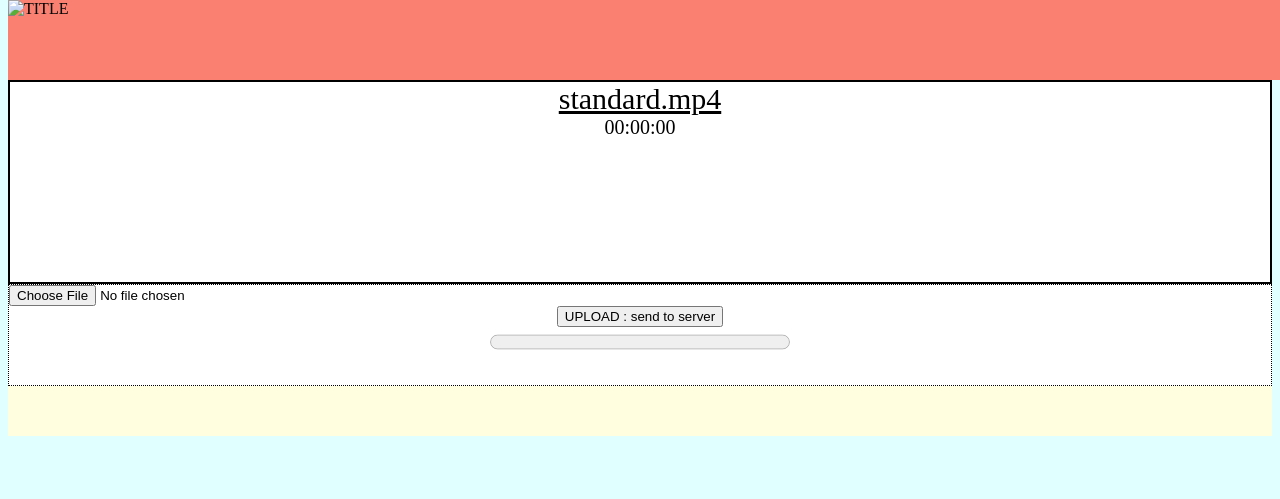
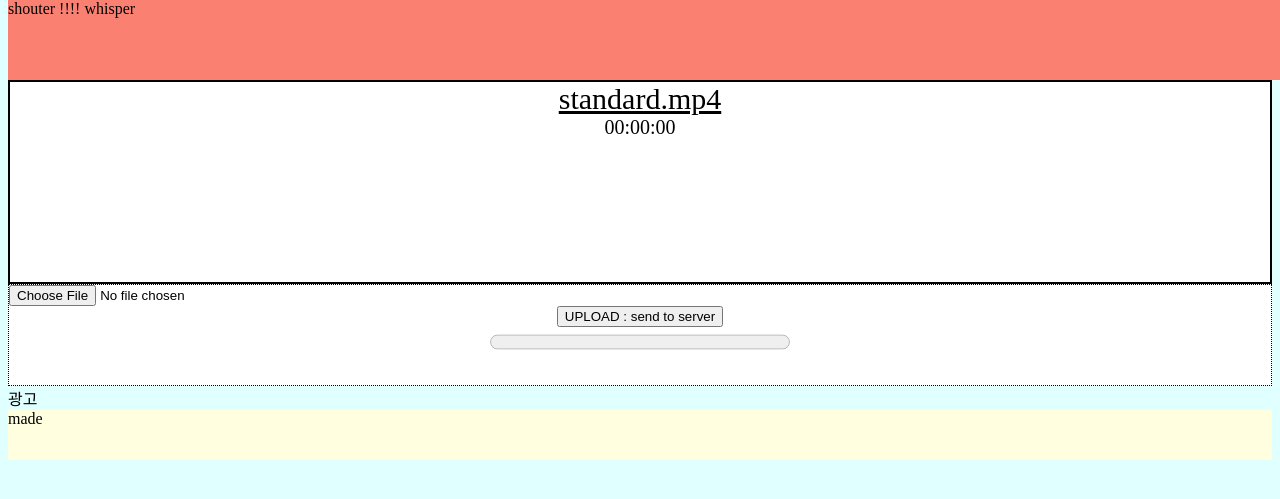
Before and after one commit to dldyou/shouter, a Django app: page / in a window 1280 px wide. Shown: the top 499 px of the page. Run offline with Django 4.2, Linux system fonts and the light colour scheme.

Commit message:
[Edit] FoFbb - edit html

```diff
--- a/platform/server/mainpage/templates/index.html
+++ b/platform/server/mainpage/templates/index.html
@@ -4,7 +4,7 @@
 <head>
     <meta charset="UTF-8">
     <meta name="viewport" content="width=device-width, initial-scale=1.0"> {% load static %}
-    <link rel="stylesheet" type="text/css" href="{% static 'style.css' %}">
+    <link rel="stylesheet" type="text/css" href="{% static 'style.css' %}?after">
     <script src="https://ajax.googleapis.com/ajax/libs/jquery/1.12.4/jquery.min.js"></script>
     <script defer src="/static/script.js"></script>
     <title>Document</title>
@@ -12,7 +12,7 @@
 
 <body>
     <header>
-        <img id="title" src="" alt="TITLE">
+        shouter !!!! whisper
     </header>
     <div id="wrapper">
         <div id="upload-box">
@@ -26,7 +26,7 @@
             </div>
         </div>
         <div id="progress-box">
-            <input type="file" id="fileload-btn" accept='.mp4' />
+            <input type="file" id="fileload-btn" accept='.mp4' /><br>
             <button id="upload-btn">UPLOAD : send to server</button>
             <button id="start-btn">ADD CAPTIONS</button>
             <button id="download-btn">DOWNLOAD</button>
@@ -34,8 +34,11 @@
             <progress id="progress-bar" value="0" max="100"></progress>
         </div>
     </div>
+    <div id="ad">
+        광고
+    </div>
     <footer>
-
+        made
     </footer>
 
 </html>
```
